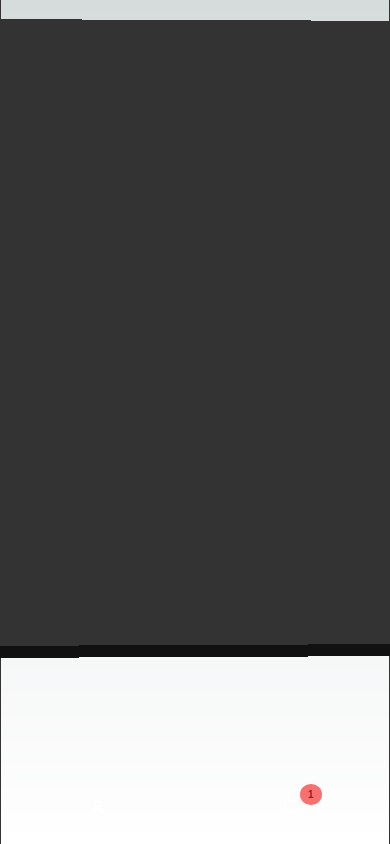
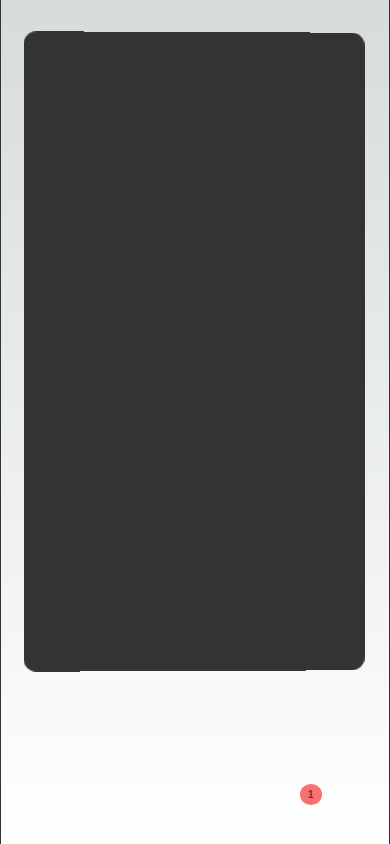
Before and after one commit to nishantrpai/tools.nishu.dev, a Next.js app: page /lovecaster in a window 390 px wide. Built offline with nearby package versions, Linux system fonts and the light colour scheme.

Commit message:
make it responsive

```diff
--- a/pages/lovecaster.js
+++ b/pages/lovecaster.js
@@ -24,23 +24,14 @@ export default function LoveCaster() {
           justifyContent: 'center',
           zoom: 1.25,
         }}>
-          <div style={{
-            width: '400px',
-            height: '500px',
-            background: '#111',
-            transform: 'perspective(1000px) rotate3d(0, 1, 0, 1deg)',
-            borderRadius: '10px',
-          }}>
+          <div className={styles.tinderCard} style={{ opacity: 1}}>
 
           </div>
-          <div style={{
-            position: 'absolute',
-            bottom: 10,
-            width: '400px',
-            height: '500px',
-            background: '#333',
+          <div className={styles.tinderCard} style={{
+            top: 5,
+            zIndex: 9,
+            opacity: 1,
             transform: 'perspective(1000px) rotate3d(0, 1, 0, 1deg)',
-            borderRadius: '10px',
           }}>
 
           </div>
--- a/styles/Home.module.css
+++ b/styles/Home.module.css
@@ -402,3 +402,22 @@
   align-items: center;
   width: -webkit-fill-available;
 }
+
+.tinderCard {
+  width: 400px;
+  position: absolute;
+  top: 50%;
+  height: 500px;
+  background: #333;
+  transform: perspective(1000px) rotate3d(0, 1, 0, 1deg);
+  border-radius: 10px;
+  z-index: 10;
+  transition: all 0.5s;
+}
+
+@media (max-width: 700px) {
+  .tinderCard {
+    width: 70vw;
+    height: 60vh;
+  }
+}
```
